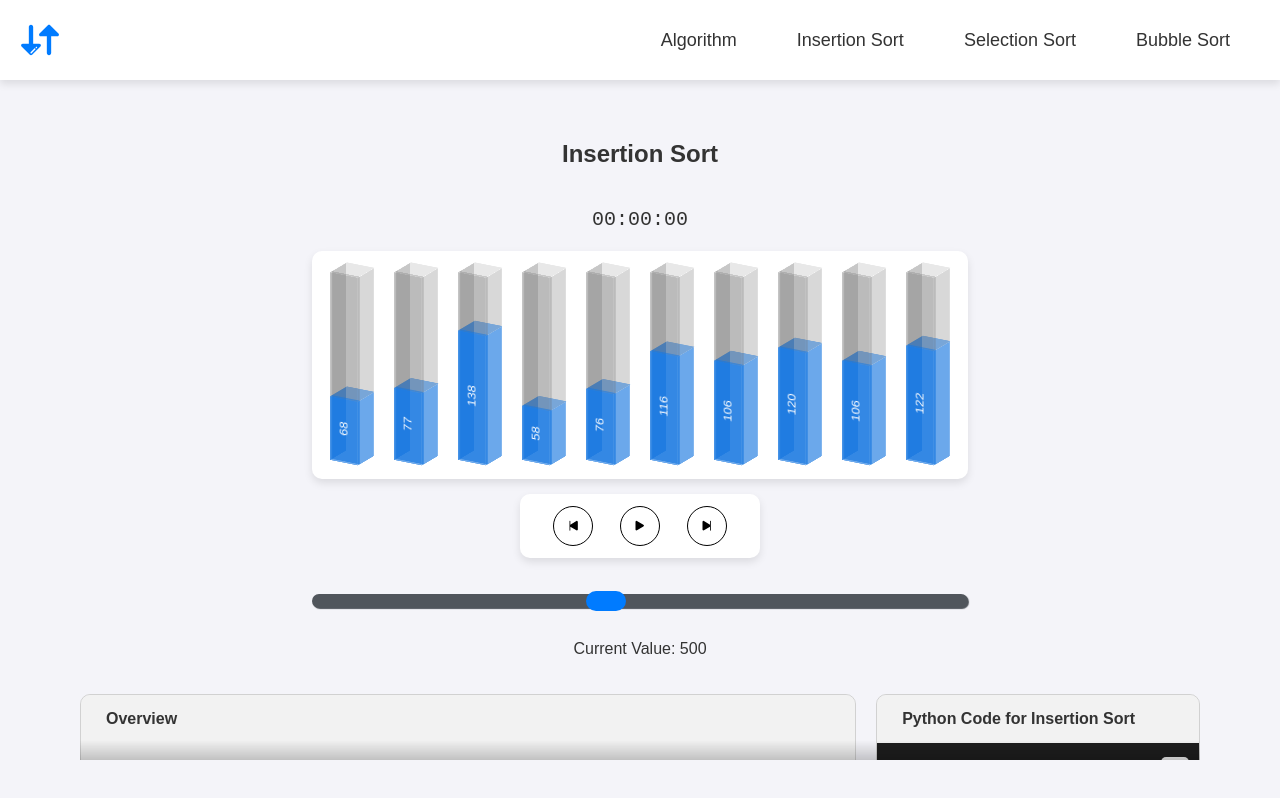
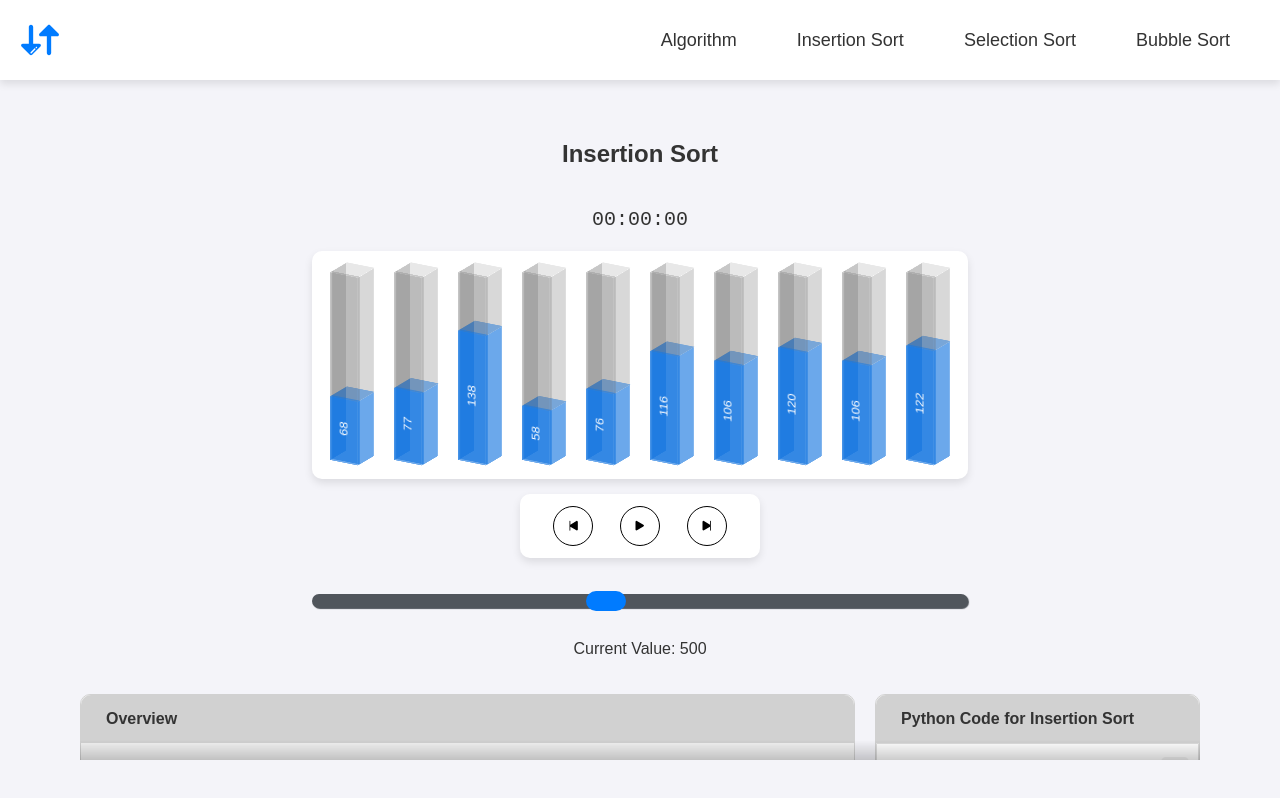
Before and after one commit to aghyy/sorting-visualizer, a React (Vite) app: page / in a window 1280 px wide. Both pictures are taken after a click on the link "Insertion Sort". Built offline with nearby package versions, Linux system fonts and the light colour scheme.

Commit message:
fix styling for code light/dark mode

```diff
--- a/src/App.jsx
+++ b/src/App.jsx
@@ -5,10 +5,13 @@ import Algorithm from './assets/components/Algorithm';
 import InsertionSort from './assets/components/InsertionSort';
 import SelectionSort from './assets/components/SelectionSort';
 import BubbleSort from './assets/components/BubbleSort';
+import { vscDarkPlus, vs } from 'react-syntax-highlighter/dist/esm/styles/prism';
 
 function App() {
   const [selectedOption, setSelectedOption] = useState('Algorithm');
   const appContainerRef = useRef(null);
+  const [theme, setTheme] = useState('light');
+  const codeStyle = theme === 'dark' ? vscDarkPlus : vs;
 
   const [algorithmState, setAlgorithmState] = useState({
     algorithm: '',
@@ -71,6 +74,17 @@ function App() {
     };
   }, [selectedOption]);
 
+  useEffect(() => {
+    const matchMedia = window.matchMedia('(prefers-color-scheme: dark)');
+    setTheme(matchMedia.matches ? 'dark' : 'light');
+    const handler = (e) => setTheme(e.matches ? 'dark' : 'light');
+    matchMedia.addEventListener('change', handler);
+
+    return () => {
+      matchMedia.removeEventListener('change', handler);
+    };
+  }, []);
+
   return (
     <>
       <NavBar setSelectedOption={setSelectedOption} />
@@ -79,9 +93,9 @@ function App() {
         {selectedOption === 'Algorithm' &&
           <Algorithm algorithmState={algorithmState} updateAlgorithmState={updateAlgorithmState} />
         }
-        {selectedOption === 'InsertionSort' && <InsertionSort />}
-        {selectedOption === 'SelectionSort' && <SelectionSort />}
-        {selectedOption === 'BubbleSort' && <BubbleSort />}
+        {selectedOption === 'InsertionSort' && <InsertionSort codeStyle={codeStyle} />}
+        {selectedOption === 'SelectionSort' && <SelectionSort codeStyle={codeStyle} />}
+        {selectedOption === 'BubbleSort' && <BubbleSort codeStyle={codeStyle} />}
       </div>
     </>
   );
--- a/src/assets/components/BubbleSort.jsx
+++ b/src/assets/components/BubbleSort.jsx
@@ -1,13 +1,12 @@
-import React, { useState } from 'react';
+import React, { useState, useEffect } from 'react';
 import Sort from './Sort';
 import './SortContainer.css';
 import { Prism as SyntaxHighlighter } from 'react-syntax-highlighter';
-import { vscDarkPlus } from 'react-syntax-highlighter/dist/esm/styles/prism';
 import { IoCopyOutline } from "react-icons/io5";
 import { MathJax, MathJaxContext } from 'better-react-mathjax';
 import { handleCopy } from '../utils';
 
-const BubbleSort = () => {
+const BubbleSort = ({ codeStyle }) => {
   const [copied, setCopied] = useState(false);
   const [showSpan, setShowSpan] = useState(false);
 
@@ -66,7 +65,7 @@ const BubbleSort = () => {
               </button>
               {showSpan && <span className='tooltip'>{copied ? 'Copied!' : 'Copy'}</span>}
             </div>
-            <SyntaxHighlighter language='python' style={vscDarkPlus}>
+            <SyntaxHighlighter language='python' style={codeStyle}>
               {`def bubble_sort(arr):
   n = len(arr)
   for i in range(n - 1):
--- a/src/assets/components/InsertionSort.jsx
+++ b/src/assets/components/InsertionSort.jsx
@@ -1,13 +1,12 @@
-import React, { useState } from 'react';
+import React, { useState, useEffect } from 'react';
 import Sort from './Sort';
 import './SortContainer.css';
 import { Prism as SyntaxHighlighter } from 'react-syntax-highlighter';
-import { vscDarkPlus } from 'react-syntax-highlighter/dist/esm/styles/prism';
 import { IoCopyOutline } from "react-icons/io5";
 import { MathJax, MathJaxContext } from 'better-react-mathjax';
 import { handleCopy } from '../utils';
 
-const InsertionSort = () => {
+const InsertionSort = ({ codeStyle }) => {
   const [copied, setCopied] = useState(false);
   const [showSpan, setShowSpan] = useState(false);
 
@@ -70,7 +69,7 @@ const InsertionSort = () => {
               </button>
               {showSpan && <span className='tooltip'>{copied ? 'Copied!' : 'Copy'}</span>}
             </div>
-            <SyntaxHighlighter language='python' style={vscDarkPlus}>
+            <SyntaxHighlighter language='python' style={codeStyle}>
               {`def insertion_sort(arr):
   for i in range(1, len(arr)):
       key = arr[i]
--- a/src/assets/components/SelectionSort.jsx
+++ b/src/assets/components/SelectionSort.jsx
@@ -1,13 +1,12 @@
-import React, { useState } from 'react';
+import React, { useState, useEffect } from 'react';
 import Sort from './Sort';
 import './SortContainer.css';
 import { Prism as SyntaxHighlighter } from 'react-syntax-highlighter';
-import { vscDarkPlus } from 'react-syntax-highlighter/dist/esm/styles/prism';
 import { IoCopyOutline } from "react-icons/io5";
 import { MathJax, MathJaxContext } from 'better-react-mathjax';
 import { handleCopy } from '../utils';
 
-const SelectionSort = () => {
+const SelectionSort = ({ codeStyle }) => {
   const [copied, setCopied] = useState(false);
   const [showSpan, setShowSpan] = useState(false);
 
@@ -67,7 +66,7 @@ const SelectionSort = () => {
               </button>
               {showSpan && <span className='tooltip'>{copied ? 'Copied!' : 'Copy'}</span>}
             </div>
-            <SyntaxHighlighter language='python' style={vscDarkPlus}>
+            <SyntaxHighlighter language='python' style={codeStyle}>
               {`def selection_sort(arr):
   n = len(arr)
   for i in range(n):
--- a/src/assets/components/SortContainer.css
+++ b/src/assets/components/SortContainer.css
@@ -28,7 +28,7 @@
 
 .sort-container-card h4 {
     margin: 0;
-    background-color: #f2f2f2;
+    background-color: #d1d1d1;
     border-top-left-radius: 10px;
     border-top-right-radius: 10px;
     padding: 15px 25px;
```
